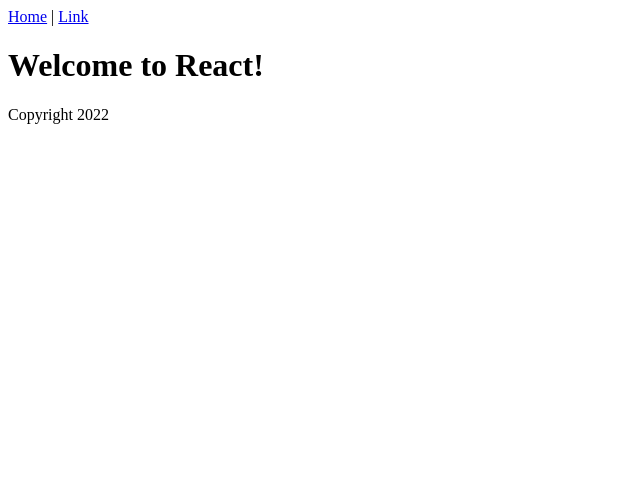
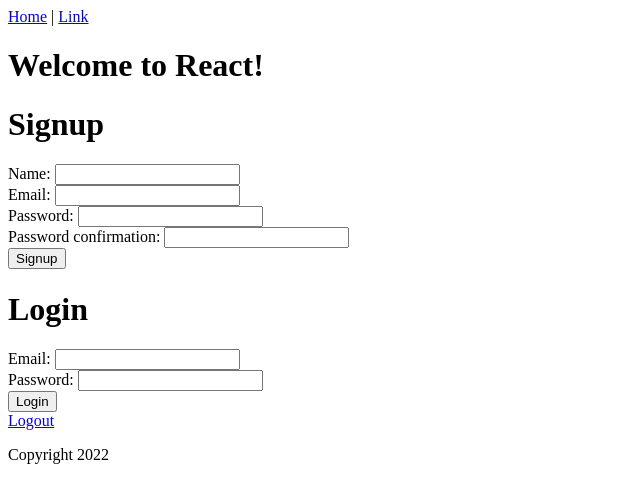
Before and after one commit to gitalevin/recipe-meal-planner, a React (Vite) app in the folder recipe-meal-planner-frontend/: page / in a window 1280 px wide. Shown: the top 502 px of the page, without its empty margins (0-640 px from the left). Built offline with nearby package versions, Linux system fonts and the light colour scheme.

Commit message:
created Signup, Login, and Logout components for React User authentification

```diff
--- a/recipe-meal-planner-frontend/src/Home.jsx
+++ b/recipe-meal-planner-frontend/src/Home.jsx
@@ -1,7 +1,14 @@
+import { Signup } from "./Signup";
+import { Login } from "./Login";
+import { LogoutLink } from "./LogoutLink";
+
 export function Home() {
   return (
     <div>
       <h1>Welcome to React!</h1>
+      <Signup />
+      <Login />
+      <LogoutLink />
     </div>
   );
 }
--- /dev/null
+++ b/recipe-meal-planner-frontend/src/Login.jsx
@@ -0,0 +1,50 @@
+import axios from "axios";
+import { useState } from "react";
+
+const jwt = localStorage.getItem("jwt");
+if (jwt) {
+  axios.defaults.headers.common["Authorization"] = `Bearer ${jwt}`;
+}
+
+export function Login() {
+  const [errors, setErrors] = useState([]);
+
+  const handleSubmit = (event) => {
+    event.preventDefault();
+    setErrors([]);
+    const params = new FormData(event.target);
+    axios
+      .post("http://localhost:3000/sessions", params)
+      .then((response) => {
+        console.log(response.data);
+        axios.defaults.headers.common["Authorization"] = "Bearer " + response.data.jwt;
+        localStorage.setItem("jwt", response.data.jwt);
+        event.target.reset();
+        window.location.href = "/"; // Change this to hide a modal, redirect to a specific page, etc.
+      })
+      .catch((error) => {
+        console.log(error.response);
+        setErrors(["Invalid email or password"]);
+      });
+  };
+
+  return (
+    <div id="login">
+      <h1>Login</h1>
+      <ul>
+        {errors.map((error) => (
+          <li key={error}>{error}</li>
+        ))}
+      </ul>
+      <form onSubmit={handleSubmit}>
+        <div>
+          Email: <input name="email" type="email" />
+        </div>
+        <div>
+          Password: <input name="password" type="password" />
+        </div>
+        <button type="submit">Login</button>
+      </form>
+    </div>
+  );
+}
--- /dev/null
+++ b/recipe-meal-planner-frontend/src/LogoutLink.jsx
@@ -0,0 +1,16 @@
+import axios from "axios";
+
+export function LogoutLink() {
+  const handleClick = (event) => {
+    event.preventDefault();
+    delete axios.defaults.headers.common["Authorization"];
+    localStorage.removeItem("jwt");
+    window.location.href = "/";
+  };
+
+  return (
+    <a href="#" onClick={handleClick}>
+      Logout
+    </a>
+  );
+}
--- /dev/null
+++ b/recipe-meal-planner-frontend/src/Signup.jsx
@@ -0,0 +1,49 @@
+import axios from "axios";
+import { useState } from "react";
+
+export function Signup() {
+  const [errors, setErrors] = useState([]);
+
+  const handleSubmit = (event) => {
+    event.preventDefault();
+    setErrors([]);
+    const params = new FormData(event.target);
+    axios
+      .post("http://localhost:3000/users", params)
+      .then((response) => {
+        console.log(response.data);
+        event.target.reset();
+        window.location.href = "/"; // Change this to hide a modal, redirect to a specific page, etc.
+      })
+      .catch((error) => {
+        console.log(error.response.data.errors);
+        setErrors(error.response.data.errors);
+      });
+  };
+
+  return (
+    <div id="signup">
+      <h1>Signup</h1>
+      <ul>
+        {errors.map((error) => (
+          <li key={error}>{error}</li>
+        ))}
+      </ul>
+      <form onSubmit={handleSubmit}>
+        <div>
+          Name: <input name="name" type="text" />
+        </div>
+        <div>
+          Email: <input name="email" type="email" />
+        </div>
+        <div>
+          Password: <input name="password" type="password" />
+        </div>
+        <div>
+          Password confirmation: <input name="password_confirmation" type="password" />
+        </div>
+        <button type="submit">Signup</button>
+      </form>
+    </div>
+  );
+}
```
